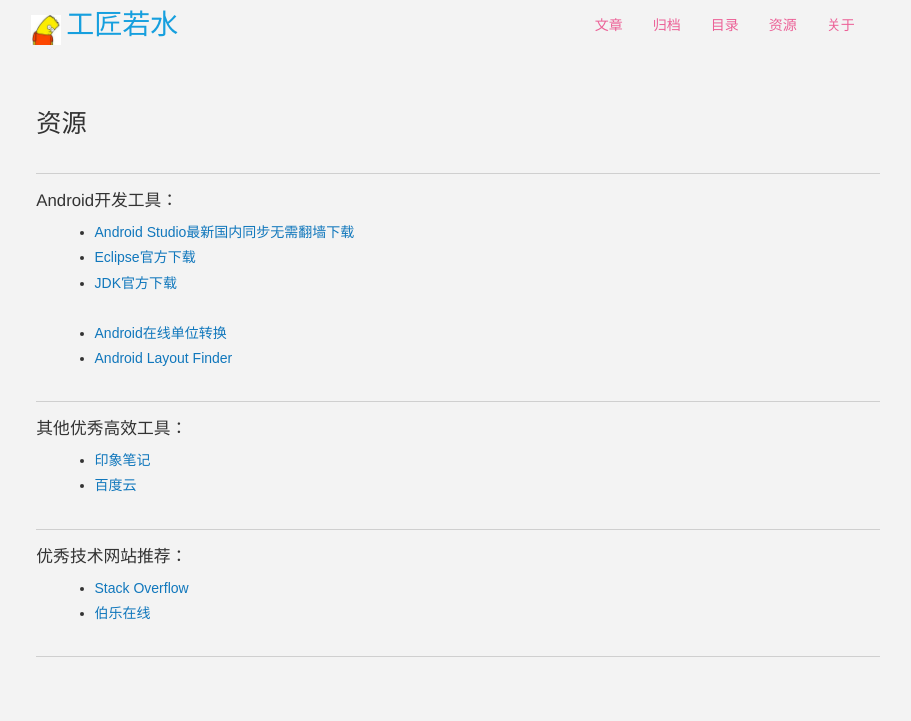
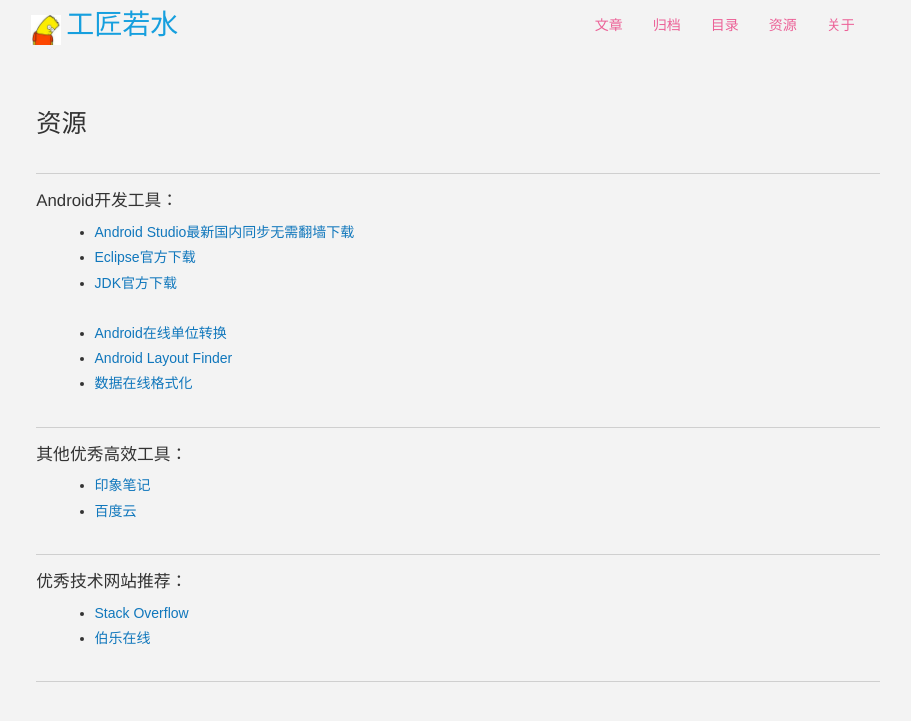
Before and after one commit to msdgwzhy6/yanbober.github.io, a Jekyll site: the page built from resource.html, in a window 1280 px wide. Shown: the top 721 px of the page, without its empty margins (182-1093 px from the left). Built offline with Jekyll 4.4.1, drawn with Linux system fonts in a browser that asks for light colours; nearby versions of some CDN libraries; comment, search, counter and statistics services are not loaded.

Commit message:
fix first blog.

```diff
--- a/resource.html
+++ b/resource.html
@@ -19,6 +19,7 @@
 	  <br/>
 	  <li><a href="http://pixplicity.com/dp-px-converter/">Android在线单位转换</a></li>
 	  <li><a href="https://www.buzzingandroid.com/tools/android-layout-finder/">Android Layout Finder</a></li>
+	  <li><a href="http://tool.oschina.net/codeformat/json">数据在线格式化</a></li>
 	</ul>
 
 	<hr>
```
